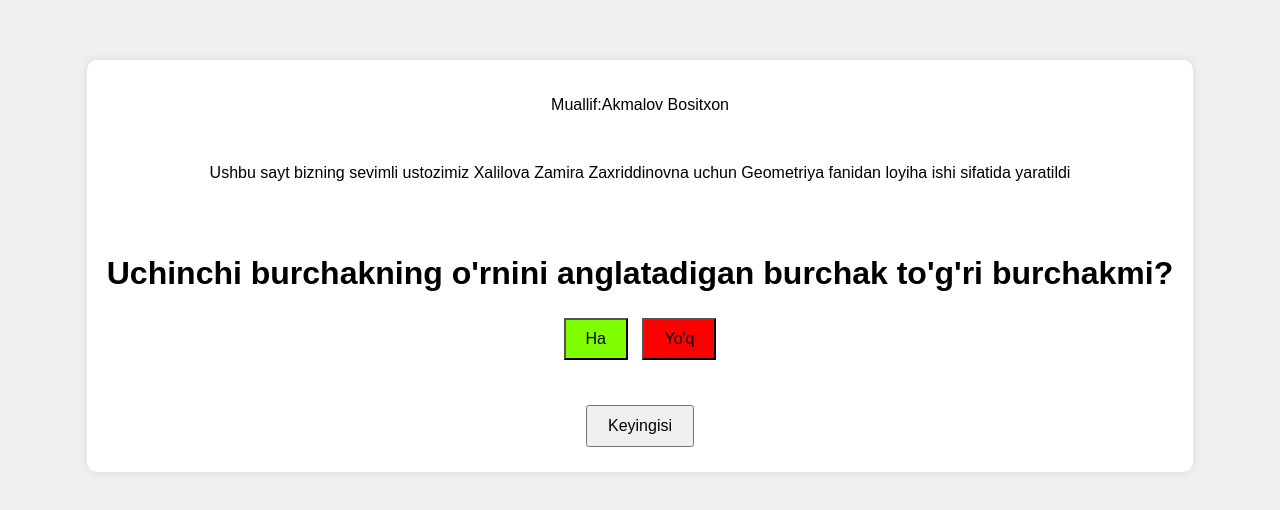
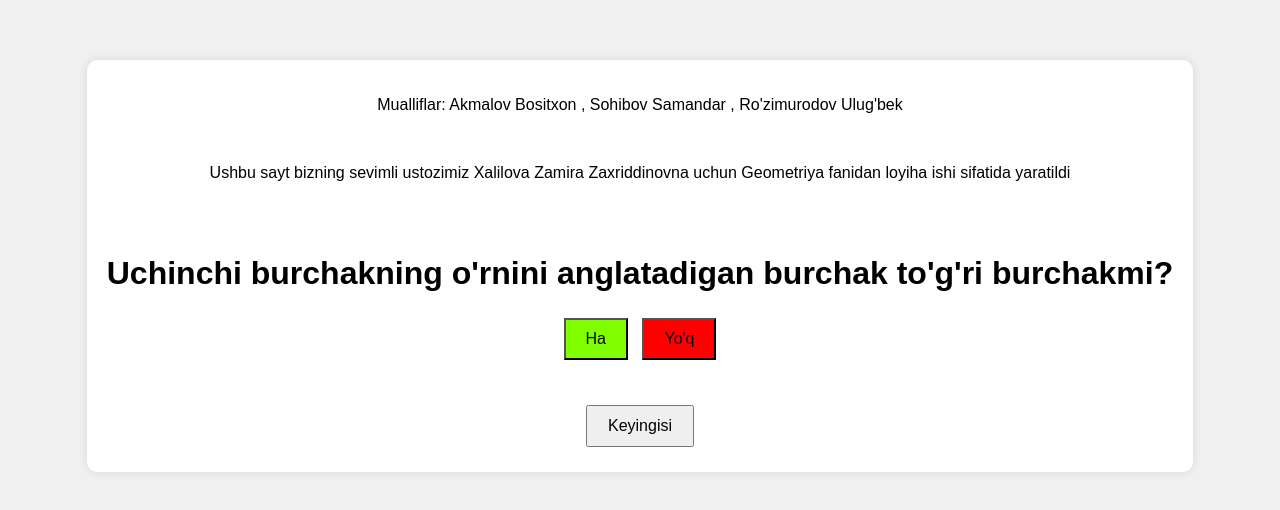
Before and after one commit to Bositkhann/My_geometry_project, a plain HTML site: page index.html in a window 1280 px wide. Shown: the part 134-644 px from the top of the page. Drawn offline with Linux system fonts and the light colour scheme.

Commit message:
Update index.html

```diff
--- a/index.html
+++ b/index.html
@@ -9,7 +9,7 @@
 </head>
 <body>
     <div class="container">
-        <p>Muallif:Akmalov Bositxon</p>
+        <p>Mualliflar: Akmalov Bositxon , Sohibov Samandar , Ro'zimurodov Ulug'bek </p>
         <br>
         <p>Ushbu sayt bizning sevimli ustozimiz Xalilova Zamira Zaxriddinovna uchun Geometriya fanidan loyiha ishi sifatida yaratildi</p>
         <br><br>
```
